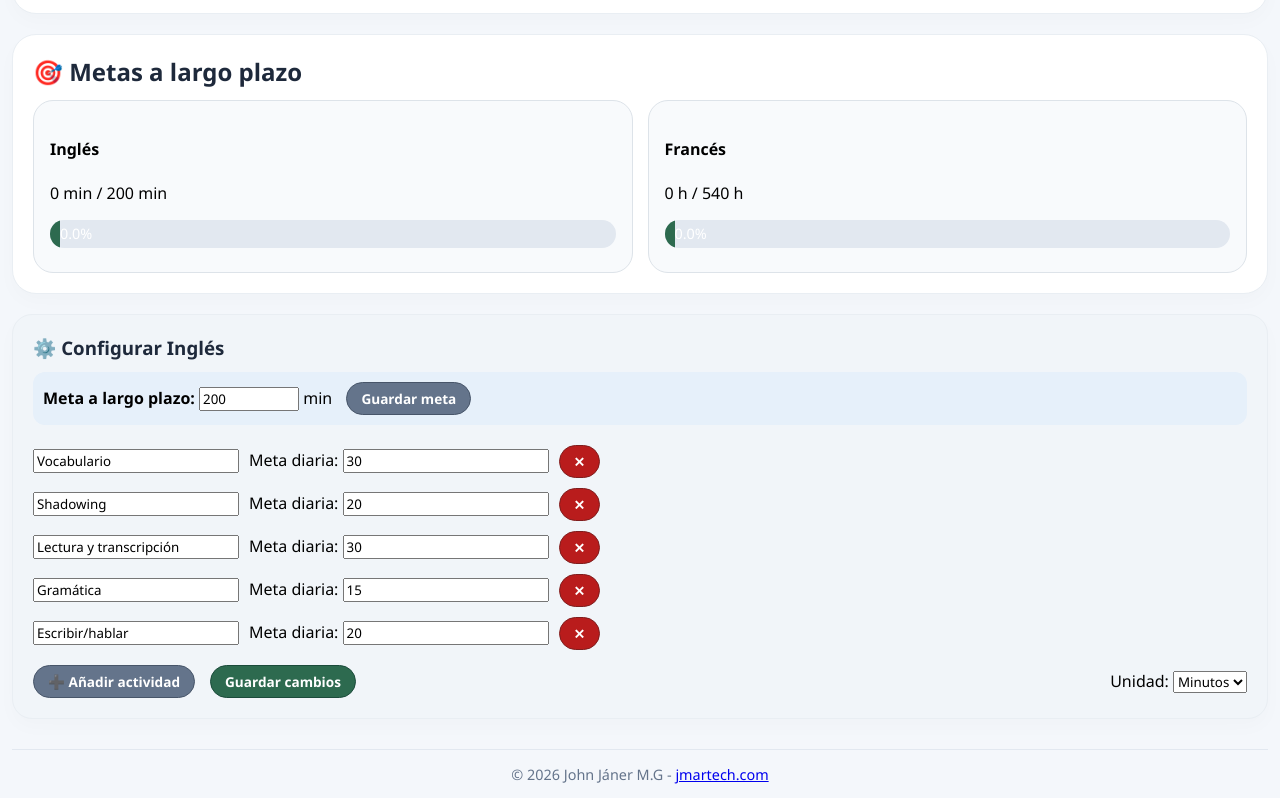
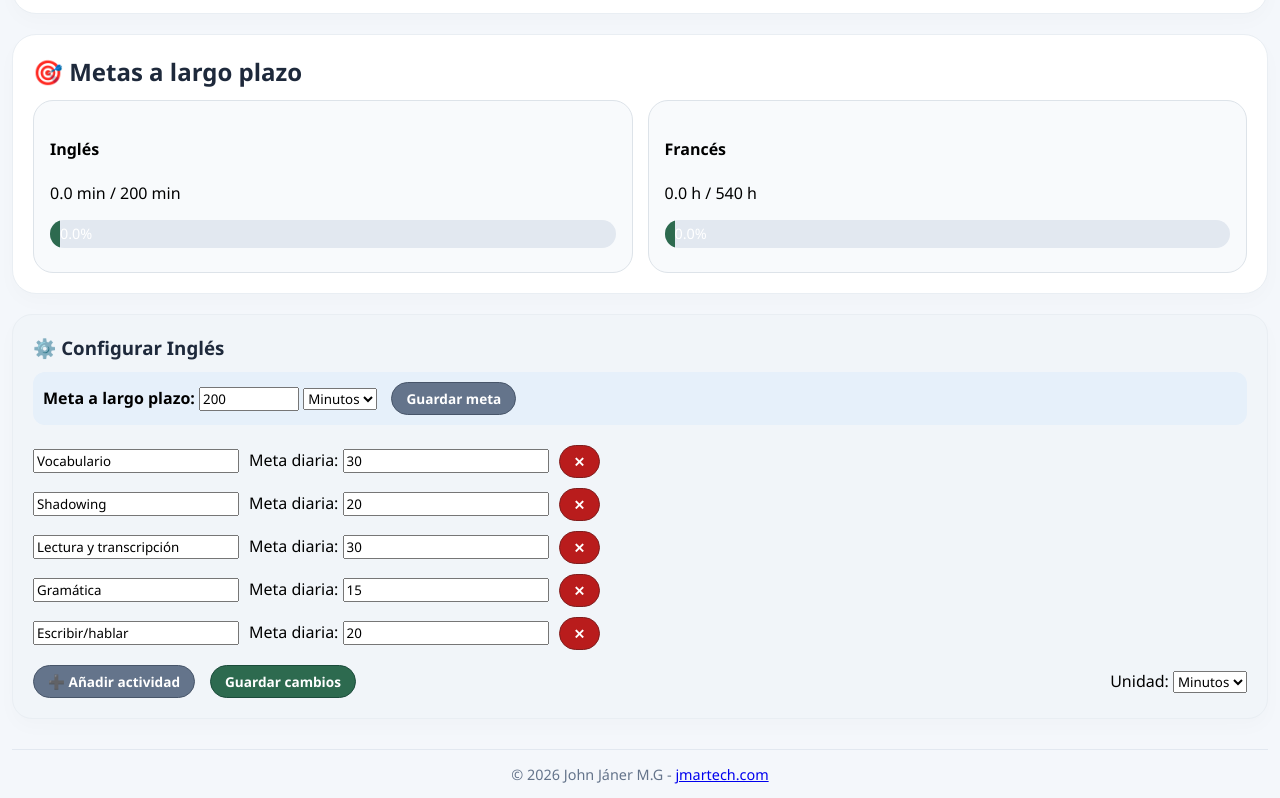
Before and after one commit to johnjmg/seguimientoIdiomas, a plain HTML site: page index.html in a window 1280 px wide. Both pictures are taken after a click on the button "Guardar meta". Shown: the part 2085-2883 px from the top of the page. Drawn offline with nearby package versions, Linux system fonts and the light colour scheme.

Commit message:
Cambiar unidades de metas a largo plazo

```diff
--- a/index.html
+++ b/index.html
@@ -655,6 +655,7 @@
         function renderLongTermGoals() {
             let html = '';
             languages.forEach(lang => {
+                // Calcular total acumulado en la unidad del idioma (min o h)
                 let totalAcum = 0;
                 Object.keys(entries).forEach(key => {
                     if (key.startsWith(lang.id + '_')) {
@@ -664,12 +665,25 @@
                         });
                     }
                 });
-                const meta = lang.longTermGoal?.amount || 0;
-                const unidad = lang.timeUnit || 'min';
-                const porcentaje = meta > 0 ? Math.min(100, (totalAcum / meta) * 100) : 0;
+
+                // Obtener meta y su unidad (si no existe, usar la del idioma)
+                const metaObj = lang.longTermGoal || { amount: 0, unit: lang.timeUnit };
+                const metaValor = metaObj.amount || 0;
+                const metaUnidad = metaObj.unit || lang.timeUnit;
+
+                // Convertir el total acumulado a la unidad de la meta
+                let totalConvertido = totalAcum;
+                if (lang.timeUnit === 'min' && metaUnidad === 'h') {
+                    totalConvertido = totalAcum / 60;
+                } else if (lang.timeUnit === 'h' && metaUnidad === 'min') {
+                    totalConvertido = totalAcum * 60;
+                }
+
+                const porcentaje = metaValor > 0 ? Math.min(100, (totalConvertido / metaValor) * 100) : 0;
+
                 html += `<div class="goal-card">
                     <h4>${lang.name}</h4>
-                    <p>${totalAcum} ${unidad} / ${meta} ${unidad}</p>
+                    <p>${totalConvertido.toFixed(1)} ${metaUnidad} / ${metaValor} ${metaUnidad}</p>
                     <div class="progress-bar"><div class="progress-fill" style="width:${porcentaje}%;">${porcentaje.toFixed(1)}%</div></div>
                 </div>`;
             });
@@ -681,16 +695,19 @@
             if (!currentLangId) return;
             const lang = languages.find(l => l.id === currentLangId);
 
-            // Campo de meta a largo plazo
+            // Campo de meta a largo plazo con selector de unidad
             let html = `<div style="margin-bottom:20px; padding:10px; background:#e6f0fa; border-radius:12px;">
                 <label><strong>Meta a largo plazo:</strong>
                     <input type="number" id="longTermGoalInput" value="${lang.longTermGoal?.amount || 0}" min="0" step="1" style="width:100px;">
-                    ${lang.timeUnit || 'min'}
+                    <select id="longTermGoalUnit">
+                        <option value="min" ${lang.longTermGoal?.unit === 'min' ? 'selected' : ''}>Minutos</option>
+                        <option value="h" ${lang.longTermGoal?.unit === 'h' ? 'selected' : ''}>Horas</option>
+                    </select>
                 </label>
                 <button id="saveLongTermGoalBtn" class="small secondary" style="margin-left:10px;">Guardar meta</button>
             </div>`;
 
-            // Luego sigue la lista de actividades (igual que antes)
+            // Lista de actividades
             lang.activities.forEach((act, idx) => {
                 html += `<div class="activity-config" data-index="${idx}">
                     <input type="text" class="act-name" value="${act.name}" placeholder="Actividad">
@@ -703,15 +720,27 @@
 
             // Evento para guardar meta a largo plazo
             document.getElementById('saveLongTermGoalBtn')?.addEventListener('click', function() {
-                const newGoal = parseInt(document.getElementById('longTermGoalInput').value) || 0;
-                if (!lang.longTermGoal) lang.longTermGoal = {};
-                lang.longTermGoal.amount = newGoal;
+                const newAmount = parseInt(document.getElementById('longTermGoalInput').value) || 0;
+                const newUnit = document.getElementById('longTermGoalUnit').value;
+                lang.longTermGoal = { amount: newAmount, unit: newUnit };
                 saveLanguages();
-                renderLongTermGoals(); // Actualizar panel de metas
+                renderLongTermGoals(); // <-- Esto actualiza el panel de metas
+                renderActivitiesConfig(); // Opcional: refresca la configuración para que el selector muestre la unidad guardada
                 alert('Meta a largo plazo guardada');
             });
 
-            // ... resto de eventos (remove-act, etc.) ...
+            // Eventos para eliminar actividad
+            document.querySelectorAll('.remove-act').forEach(btn => {
+                btn.onclick = function() {
+                    const div = this.closest('.activity-config');
+                    const idx = div.dataset.index;
+                    lang.activities.splice(idx, 1);
+                    saveLanguages();
+                    renderActivitiesConfig();
+                    renderTable();
+                    renderLongTermGoals();
+                };
+            });
         }
 
         function renderAll() {
```
